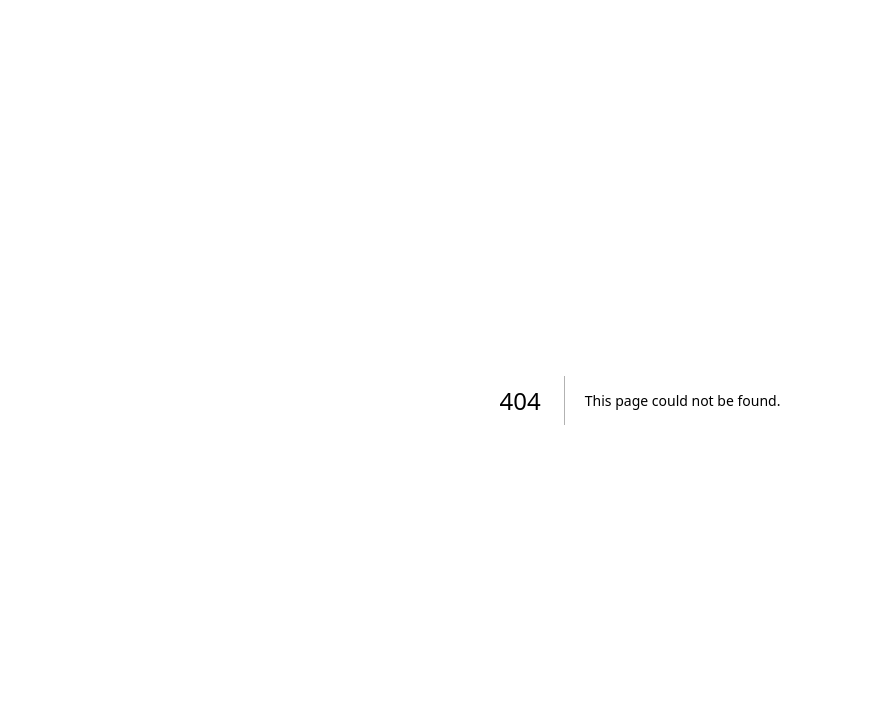
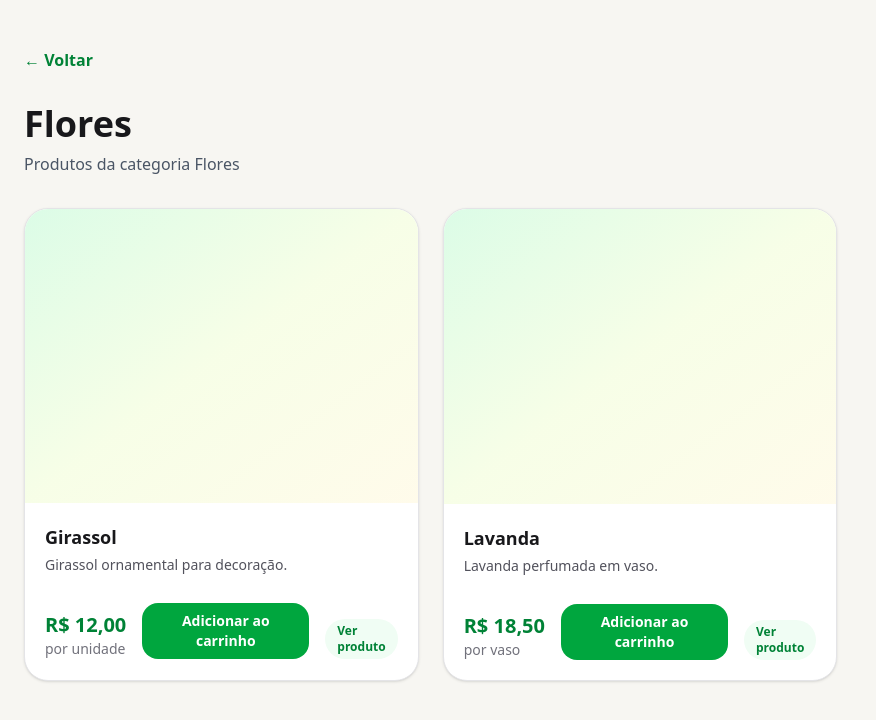
Before and after one commit to opedromeireless/pomar, a Next.js app: page /categoria/flores in a window 1280 px wide. Before the commit this address had no page. Shown: the top 720 px of the page, without its empty margins (0-876 px from the left). Built offline with nearby package versions, Linux system fonts and the light colour scheme.

Commit message:
feat: implement category pages

```diff
--- /dev/null
+++ b/app/categoria/[slug]/page.tsx
@@ -0,0 +1,45 @@
+import Link from "next/link";
+import { notFound } from "next/navigation";
+
+import { categories, products } from "@/data/mock-data";
+import { ProductCard } from "@/components/product/product-card";
+
+type CategoryPageProps = {
+  params: Promise<{
+    slug: string;
+  }>;
+};
+
+export default async function CategoryPage({ params }: CategoryPageProps) {
+  const { slug } = await params;
+
+  const category = categories.find((item) => item.slug === slug);
+
+  if (!category) {
+    notFound();
+  }
+
+  const categoryProducts = products.filter(
+    (item) => item.categoryId === category.id,
+  );
+
+  return (
+    <main className="mx-auto max-w-7xl px-6 py-12">
+      <Link href="/" className="mb-8 inline-block font-semibold text-green-700">
+        ← Voltar
+      </Link>
+
+      <h1 className="text-4xl font-bold">{category.name}</h1>
+
+      <p className="mt-2 mb-8 text-gray-600">
+        Produtos da categoria {category.name}
+      </p>
+
+      <div className="grid gap-6 md:grid-cols-2 xl:grid-cols-3">
+        {categoryProducts.map((product) => (
+          <ProductCard key={product.id} product={product} />
+        ))}
+      </div>
+    </main>
+  );
+}
--- a/app/page.tsx
+++ b/app/page.tsx
@@ -118,6 +118,22 @@ export default function HomePage() {
         </Container>
       </section>
 
+      <section className="mt-16">
+        <h2 className="mb-6 text-3xl font-bold">Categorias</h2>
+
+        <div className="flex flex-wrap gap-4">
+          {categories.map((category) => (
+            <Link
+              key={category.id}
+              href={`/categoria/${category.slug}`}
+              className="rounded-full border px-6 py-3 transition hover:bg-green-600 hover:text-white"
+            >
+              {category.name}
+            </Link>
+          ))}
+        </div>
+      </section>
+
       <section id="produtos" className="py-16">
         <Container>
           <div className="mb-8 flex items-end justify-between gap-4">
```
